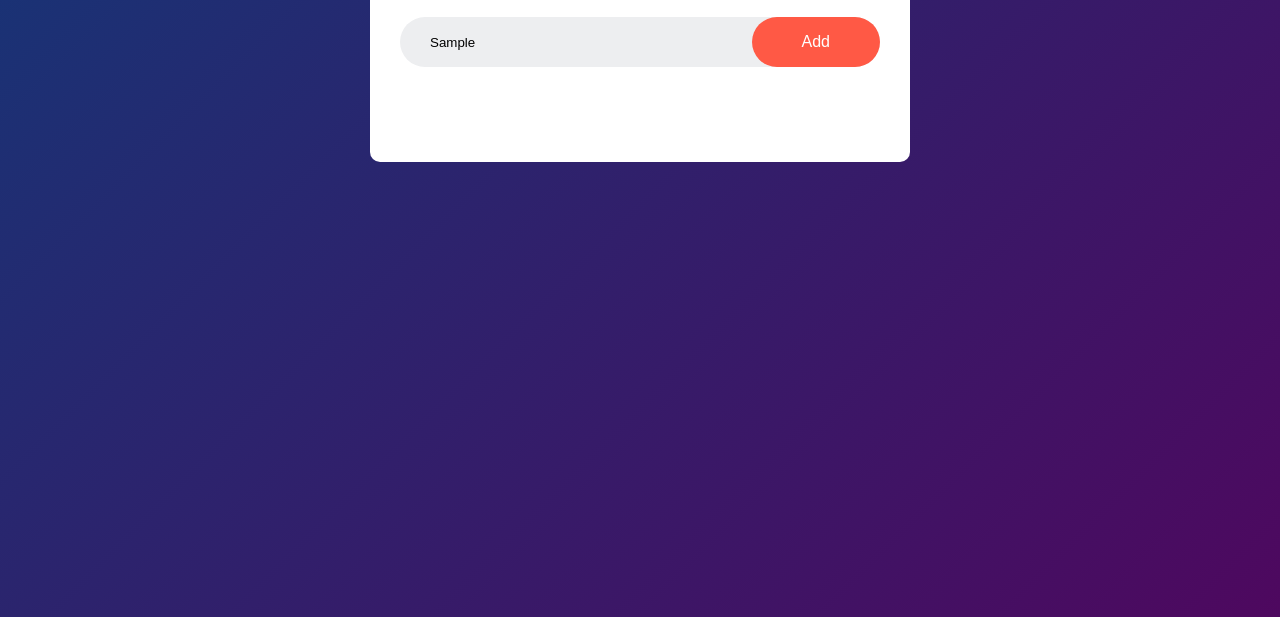
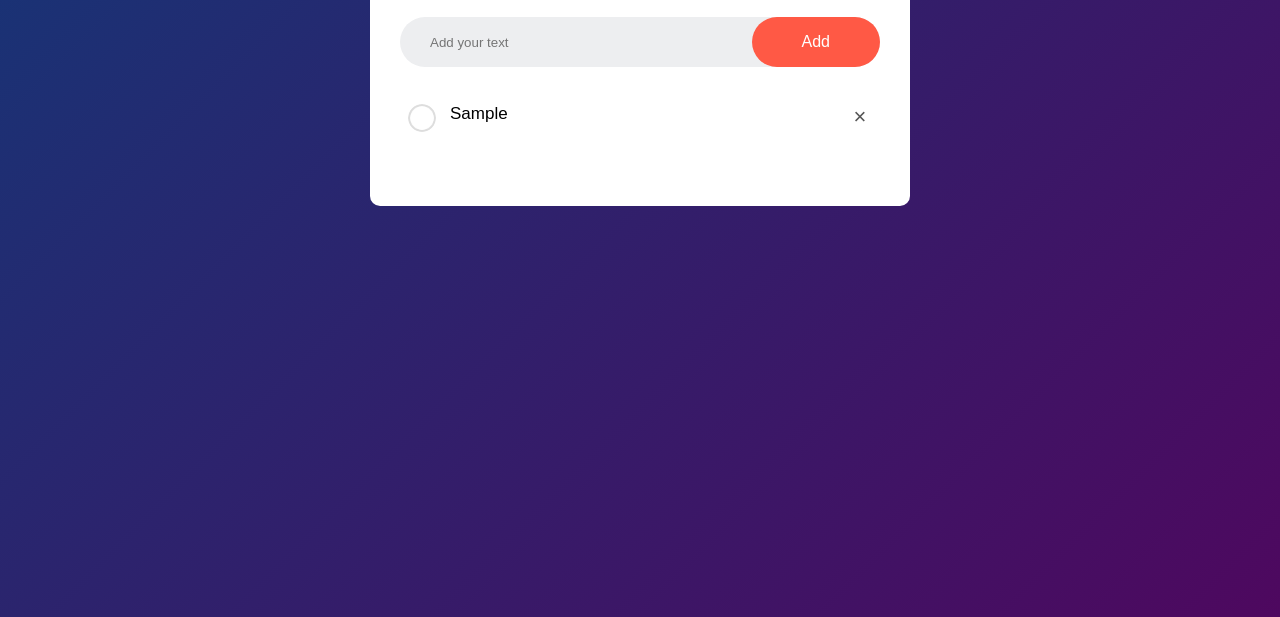
Before and after one commit to Levi-Valverde/to-do-list, a plain HTML site: page index.html in a window 1280 px wide. Both pictures are taken after typing "Sample" into the empty fields and a click on the button "Add". Shown: the part 183-800 px from the top of the page. Drawn offline with Linux system fonts and the light colour scheme.

Commit message:
adding elements in html, js and css files

```diff
--- a/index.html
+++ b/index.html
@@ -14,11 +14,16 @@
             <h2>To-do List <img src="./images/icon.png"></h2>
             <div class="row">
                 <input type="text" name="" id="input-box" placeholder="Add your text">
-                <button>Add</button>
+                <button onclick="addTask()">Add</button>
             </div>
+            <ul id="list-container">
+                <!--  <li class="checked">Task 1</li>
+                <li>Task 2</li>
+                <li>Task 3</li> -->
+            </ul>
         </div>
     </div>
-
+    <script src="./script.js"></script>
 </body>
 
 </html>
--- /dev/null
+++ b/script.js
@@ -0,0 +1,28 @@
+const inputBox = document.getElementById("input-box");
+const listContainer = document.getElementById("list-container");
+
+function addTask() {
+  if (inputBox.value === "") {
+    alert("You must write something");
+  } else {
+    let li = document.createElement("li");
+    li.innerHTML = inputBox.value;
+    listContainer.appendChild(li);
+    let span = document.createElement("span");
+    span.innerHTML = "\u00d7";
+    li.appendChild(span);
+  }
+  inputBox.value = "";
+}
+
+listContainer.addEventListener(
+  "click",
+  (e) => {
+    if (e.target.tagName === "LI") {
+      e.target.classList.toggle("checked");
+    } else if (e.target.tagName === "SPAN") {
+      e.target.parentElement.remove();
+    }
+  },
+  false
+);
--- a/style.css
+++ b/style.css
@@ -61,3 +61,51 @@ button {
   cursor: pointer;
   border-radius: 40px;
 }
+
+ul li {
+  list-style: none;
+  font-size: 17px;
+  padding: 12px 8px 12px 50px;
+  user-select: none;
+  cursor: pointer;
+  position: relative;
+}
+
+ul li::before {
+  content: "";
+  position: absolute;
+  height: 28px;
+  width: 28px;
+  border-radius: 50%;
+  background-image: url(images/unchecked.png);
+  background-size: cover;
+  background-position: center;
+  top: 12px;
+  left: 8px;
+}
+
+ul li.checked {
+  color: #555;
+  text-decoration: line-through;
+}
+
+ul li.checked::before {
+  background-image: url(images/checked.png);
+}
+
+ul li span {
+  position: absolute;
+  right: 0;
+  top: 5px;
+  width: 40px;
+  height: 40px;
+  font-size: 22px;
+  color: #555;
+  line-height: 40px;
+  text-align: center;
+  border-radius: 50%;
+}
+
+ul li span:hover {
+  background: #edeef0;
+}
```
